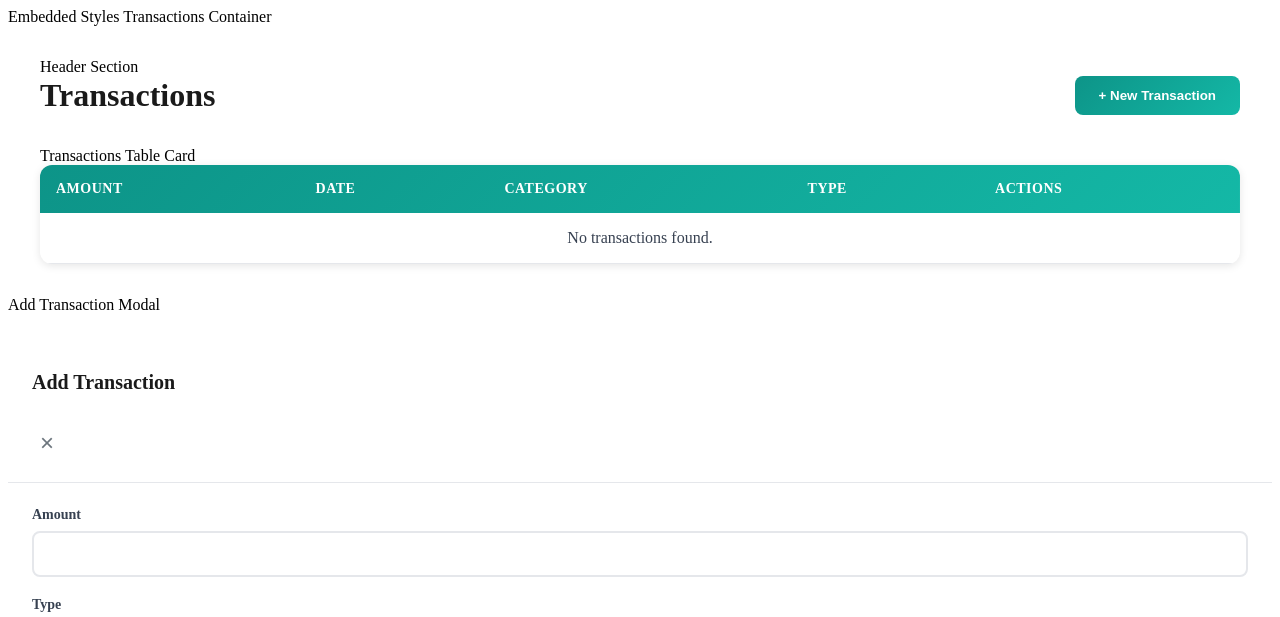
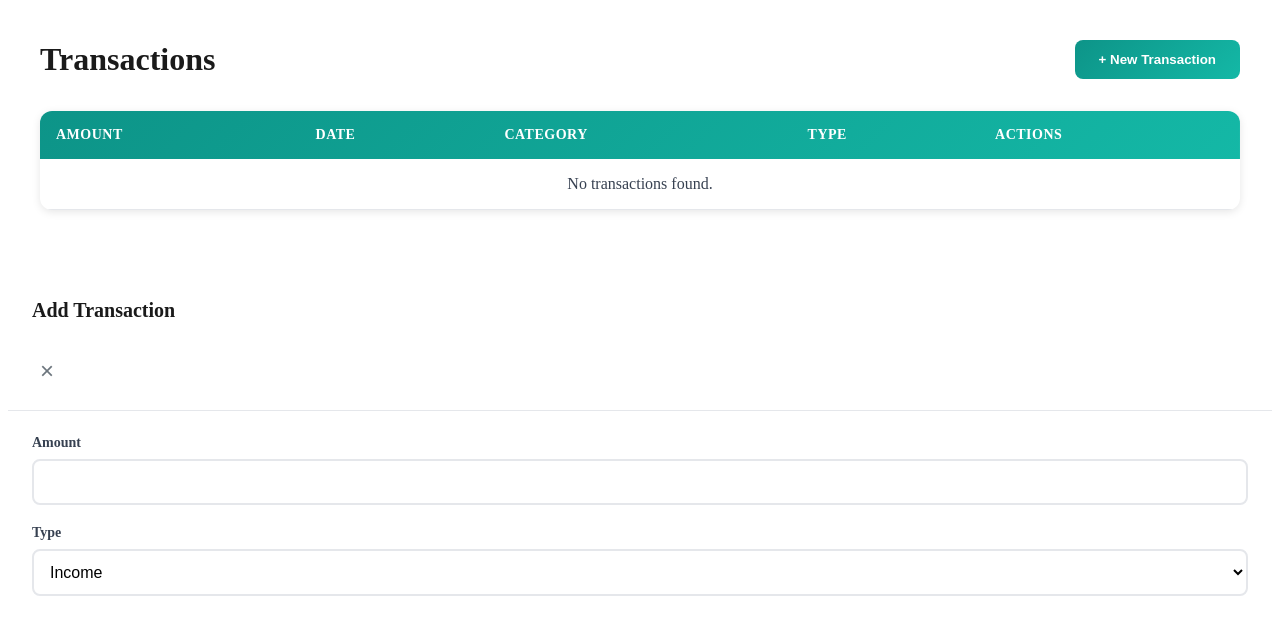
Before and after one commit to solixman/FinTrack, a Node server app: template views/pages/transactions.ejs in a window 1280 px wide. Shown: the top 617 px of the page. Run offline with Node 20, Linux system fonts and the light colour scheme; the template is opened without the code that fills it, so the values that code supplies are empty; some libraries are stand-ins or nearby versions.

Commit message:
improved on the transactions view more

```diff
--- a/views/pages/transactions.ejs
+++ b/views/pages/transactions.ejs
@@ -1,4 +1,3 @@
-Embedded Styles
 <style>
   /* Container Styles */
   .transactions-container {
@@ -325,10 +324,9 @@ Embedded Styles
   }
 </style>
 
- Transactions Container
 <div class="transactions-container">
 
-   Header Section
+
   <div class="transactions-header">
     <h2>Transactions</h2>
     <button type="button" class="btn-teal" data-bs-toggle="modal" data-bs-target="#transactionModal">
@@ -336,7 +334,6 @@ Embedded Styles
     </button>
   </div>
 
-   Transactions Table Card
   <div class="transactions-card">
     <table class="transactions-table">
       <thead>
@@ -352,7 +349,6 @@ Embedded Styles
         <% if (transactions.length > 0) { %>
           <% transactions.forEach(t => { %>
             <tr>
-               Amount Column
               <td>
                 <% if (t.type === 'expense') { %>
                   <span class="amount-expense">-<%= t.amount %> MAD</span>
@@ -361,19 +357,15 @@ Embedded Styles
                 <% } %>
               </td>
 
-               Date Column
               <td><%= new Date(t.date).toLocaleDateString() %></td>
 
-               Category Column
               <td>
                 <% const category = categories.find(c => c.id === t.categoryId); %>
                 <%= category ? category.name : "Uncategorized" %>
               </td>
 
-               Type Column
               <td class="text-capitalize"><%= t.type %></td>
 
-               Actions Column
               <td>
                 <div class="actions-cell">
                   <button type="button" class="btn-outline-teal btn-sm" data-bs-toggle="modal" data-bs-target="#editTransactionModal<%= t.id %>">
@@ -386,7 +378,6 @@ Embedded Styles
               </td>
             </tr>
 
-             Edit Transaction Modal
             <div class="modal fade" id="editTransactionModal<%= t.id %>" tabindex="-1" aria-labelledby="editTransactionModalLabel<%= t.id %>" aria-hidden="true">
               <div class="modal-dialog">
                 <div class="modal-content">
@@ -433,7 +424,6 @@ Embedded Styles
               </div>
             </div>
 
-             Delete Transaction Modal
             <div class="modal fade" id="deleteTransactionModal<%= t.id %>" tabindex="-1" aria-labelledby="deleteTransactionModalLabel<%= t.id %>" aria-hidden="true">
               <div class="modal-dialog">
                 <div class="modal-content">
@@ -476,7 +466,6 @@ Embedded Styles
 
 </div>
 
- Add Transaction Modal
 <div class="modal fade" id="transactionModal" tabindex="-1" aria-labelledby="transactionModalLabel" aria-hidden="true">
   <div class="modal-dialog">
     <div class="modal-content">
```
